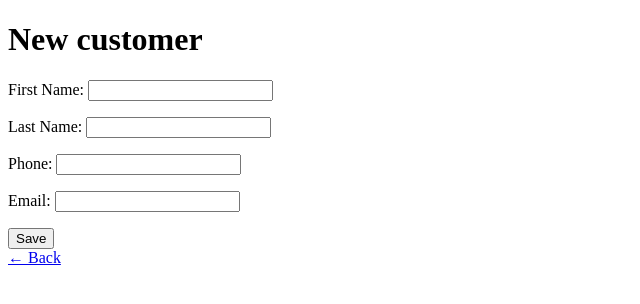
After one commit to tomch4ik/p32_django, a Django app: page /blog/customers/new/ in a window 1280 px wide. The commit adds this page. Shown: the top 304 px of the page, without its empty margins (0-640 px from the left). Run offline with Django 5.2, Linux system fonts and the light colour scheme.

Commit message:
today_work

```diff
--- /dev/null
+++ b/blog/forms.py
@@ -0,0 +1,26 @@
+from django import forms
+from .models import Customer, Seller, Product, Sale
+
+class PostForm(forms.Form):
+    title = forms.CharField(label="Title", max_length=200)
+    content = forms.CharField(label="Content", widget=forms.Textarea)
+
+class CustomerForm(forms.ModelForm):
+    class Meta:
+        model = Customer
+        fields = "__all__"
+
+class SellerForm(forms.ModelForm):
+    class Meta:
+        model = Seller
+        fields = "__all__"
+
+class ProductForm(forms.ModelForm):
+    class Meta:
+        model = Product
+        fields = "__all__"
+
+class SaleForm(forms.ModelForm):
+    class Meta:
+        model = Sale
+        fields = "__all__"
--- a/blog/models.py
+++ b/blog/models.py
@@ -8,4 +8,58 @@ class Post(models.Model):
     is_published = models.BooleanField(default=False)
 
     def __str__(self):
-        return self.title
+        return f"{self.title} - {self.content}"
+
+class Customer(models.Model):
+    first_name = models.CharField('First Name', max_length=200)
+    last_name = models.CharField('Last Name', max_length=200)
+    phone = models.CharField('Phone',max_length=200)
+    email = models.EmailField("Email", unique=True)
+
+    class Meta:
+        verbose_name = 'Customer'
+        verbose_name_plural = 'Customers'
+
+    def __str__(self):
+        return f"{self.first_name} {self.last_name}"
+
+class Seller(models.Model):
+    class Position(models.TextChoices):
+        SELLER = 'SELLER', 'Seller'
+        HEAD_SELLER = 'HEAD_SELLER', 'Head Seller'
+        MANAGER = 'MANAGER', 'Manager of sellers'
+
+    first_name = models.CharField('First Name', max_length=200)
+    last_name = models.CharField('Last Name', max_length=200)
+    phone = models.CharField('Phone', max_length=200)
+    email = models.EmailField("Email", unique=True)
+    hire_date = models.DateField("Hire Date", auto_now_add=True)
+    position = models.CharField('Position', max_length=20, choices=Position.choices, default=Position.SELLER)
+    class Meta:
+        verbose_name = 'Seller'
+        verbose_name_plural = 'Sellers'
+
+    def __str__(self):
+        return f"{self.first_name} {self.last_name} "
+
+class Product(models.Model):
+    name = models.CharField('Title', max_length=200)
+    description = models.TextField()
+    class Meta:
+        verbose_name = 'Product'
+        verbose_name_plural = 'Products'
+
+    def __str__(self):
+        return f"{self.name}"
+
+class Sale(models.Model):
+    customer = models.ForeignKey(Customer,verbose_name='customer', on_delete=models.CASCADE,related_name='sales')
+    seller = models.ForeignKey(Seller,verbose_name='seller', on_delete=models.PROTECT,related_name='sales')
+    product = models.ForeignKey(Product, verbose_name='product', on_delete=models.PROTECT, related_name='sales')
+    sale_date = models.DateField('date', auto_now_add=True)
+    amount = models.DecimalField('Amount', max_digits=10, decimal_places=2)
+    class Meta:
+        verbose_name = 'Sale'
+        verbose_name_plural = 'Sales'
+    def __str__(self):
+        return f"{self.sale_date} {self.product} -> {self.customer}"
--- /dev/null
+++ b/blog/templates/blog/customer_form.html
@@ -0,0 +1,16 @@
+<!DOCTYPE html>
+<html lang="en">
+<head>
+    <meta charset="UTF-8">
+    <title>New customer</title>
+</head>
+<body>
+    <h1>New customer</h1>
+    <form method="post">
+        {% csrf_token %}
+        {{ form.as_p }}
+        <button type="submit">Save</button>
+    </form>
+<a href="{% url 'customer_list' %}">← Back </a>
+</body>
+</html>
--- a/blog/urls.py
+++ b/blog/urls.py
@@ -6,4 +6,12 @@ app_name = "blog"
 urlpatterns = [
     path("", views.post_list, name="post_list"),
     path("<int:pk>", views.post_detail, name="post_detail"),
+    path("customers/", views.customer_list, name="customer_list"),
+    path("customers/new/", views.customer_create, name="customer_create"),
+    path("sellers/", views.seller_list, name="seller_list"),
+    path("sellers/new/", views.seller_create, name="seller_create"),
+    path("products/", views.product_list, name="product_list"),
+    path("products/new/", views.product_create, name="product_create"),
+    path("sales/", views.sale_list, name="sale_list"),
+    path("sales/new/", views.sale_create, name="sale_create"),
 ]
--- a/blog/views.py
+++ b/blog/views.py
@@ -1,13 +1,79 @@
-from django.shortcuts import render, get_object_or_404
-from .models import Post
-
+from django.shortcuts import render, get_object_or_404, redirect
+from .models import Post, Customer, Seller, Product, Sale
+from .forms import PostForm, CustomerForm, SellerForm, ProductForm, SaleForm
 def post_list(request):
-    # posts = Post.objects.all()
+    if request.method == "POST":
+        form = PostForm(request.POST)
+        if form.is_valid():
+            Post.objects.create(
+                title=form.cleaned_data["title"],
+                content=form.cleaned_data["content"],
+                is_published=False,
+            )
+            return redirect("blog:post_list")
+    else:
+        form = PostForm()
     posts = Post.objects.filter(is_published=True).order_by("-create_at")
-    context = {"posts": posts}
+    context = {"posts": posts, "form": form}
     return render(request, "blog/post_list.html", context)
 
 def post_detail(request, pk: int):
     post = get_object_or_404(Post, pk=pk, is_published=True)
     context = {"post": post}
     return render(request, "blog/post_detail.html", context)
+
+def customer_list(request):
+    customers = Customer.objects.all()
+    return render(request, "blog/customer_list.html", {"customers": customers})
+
+def customer_create(request):
+    if request.method == "POST":
+        form = CustomerForm(request.POST)
+        if form.is_valid():
+            form.save()
+            return redirect("blog:customer_list")
+    else:
+        form = CustomerForm()
+    return render(request, "blog/customer_form.html", {"form": form})
+
+def seller_list(request):
+    sellers = Seller.objects.all()
+    return render(request, "blog/seller_list.html", {"sellers": sellers})
+
+def seller_create(request):
+    if request.method == "POST":
+        form = SellerForm(request.POST)
+        if form.is_valid():
+            form.save()
+            return redirect("blog:seller_list")
+    else:
+        form = SellerForm()
+    return render(request, "blog/seller_form.html", {"form": form})
+
+def product_list(request):
+    products = Product.objects.all()
+    return render(request, "blog/product_list.html", {"products": products})
+
+def product_create(request):
+    if request.method == "POST":
+        form = ProductForm(request.POST)
+        if form.is_valid():
+            form.save()
+            return redirect("blog:product_list")
+    else:
+        form = ProductForm()
+    return render(request, "blog/product_form.html", {"form": form})
+
+def sale_list(request):
+    sales = Sale.objects.all()
+    return render(request, "blog/sale_list.html", {"sales": sales})
+
+def sale_create(request):
+    if request.method == "POST":
+        form = SaleForm(request.POST)
+        if form.is_valid():
+            form.save()
+            return redirect("blog:sale_list")
+    else:
+        form = SaleForm()
+    return render(request, "blog/sale_form.html", {"form": form})
```
Also changed, not shown: blog/admin.py (+22 -1 lines), blog/templates/blog/customer_list.html (added, +31 -0 lines), blog/templates/blog/post_list.html (+8 -1 lines), blog/migrations/0002_customer_product_seller_sale.py (added), blog/templates/blog/product_form.html (added), blog/templates/blog/product_list.html (added), blog/templates/blog/sale_form.html (added), blog/templates/blog/sale_list.html (added), blog/templates/blog/seler_list.html (added), blog/templates/blog/seller_form.html (added).
